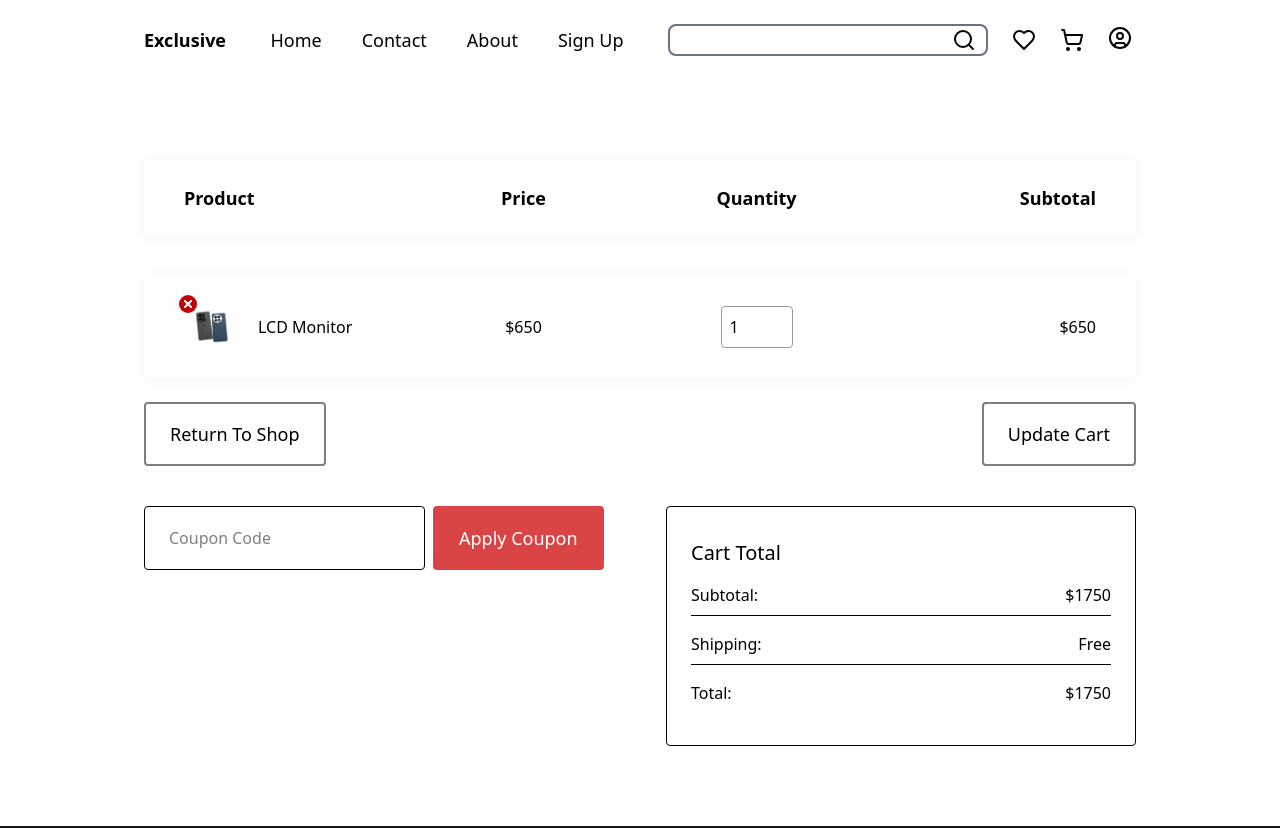
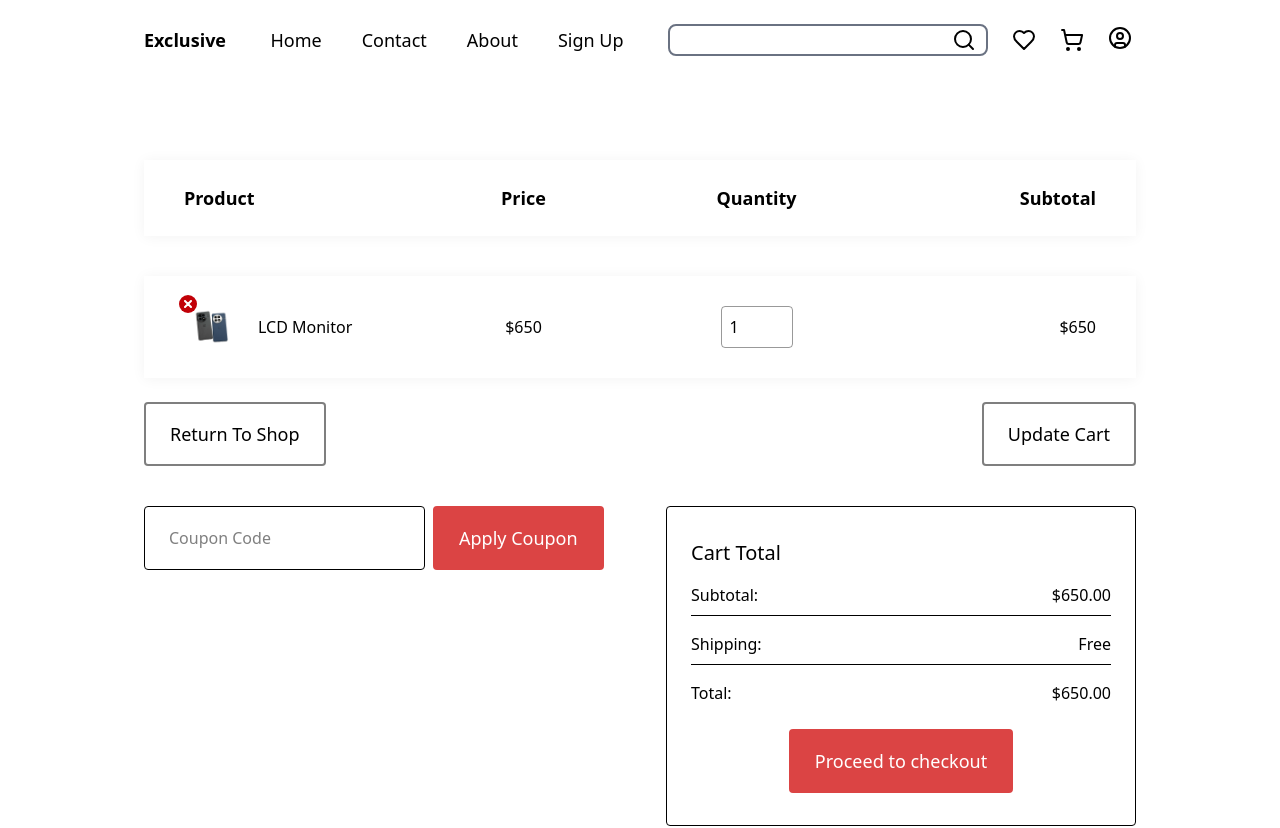
Before and after one commit to krish28-nep/Vortexis, a Next.js app: page /cart in a window 1280 px wide. Shown: the top 828 px of the page. Built offline with nearby package versions, Linux system fonts and the light colour scheme.

Commit message:
cart progression and button Component

```diff
--- a/app/cart/page.tsx
+++ b/app/cart/page.tsx
@@ -42,6 +42,11 @@ const Page = () => {
         console.log('Coupon applied');
         // Handle coupon logic here
     };
+
+    const subtotal = cartItems.reduce((acc, item) => acc + item.price * item.quantity, 0);
+    const shipping:number = subtotal > 0 ? 0 : 0; // you can make this dynamic, e.g., free over $100
+    const total = subtotal + shipping;
+
 
     return (
         <div className="cart-wrap pt-[80px]">
@@ -148,6 +153,7 @@ const Page = () => {
             </div>
 
             {/* subtotal */}
+            {/* Subtotal section with the fix */}
             <div className="cart-total-wrap flex gap-6 justify-between mt-10">
                 <form onSubmit={(e) => { e.preventDefault(); submitHandler(); }}>
                     <div className="coupon-wrap flex gap-2">
@@ -171,16 +177,25 @@ const Page = () => {
                     <div className="space-y-4">
                         <div className="flex justify-between border-b border-black pb-2">
                             <span>Subtotal:</span>
-                            <span className="price">$1750</span>
+                            <span className="price">${subtotal.toFixed(2)}</span>
                         </div>
                         <div className="flex justify-between border-b border-black pb-2">
                             <span>Shipping:</span>
-                            <span className="price">Free</span>
+                            <span className="price">{shipping === 0 ? 'Free' : `$${shipping.toFixed(2)}`}</span>
                         </div>
-                        <div className="flex justify-between  pb-2">
+                        <div className="flex justify-between pb-2">
                             <span>Total:</span>
-                            <span className="price">$1750</span>
+                            <span className="price">${total.toFixed(2)}</span>
                         </div>
+                    </div>
+                    <div className="btn-wrap flex justify-center mt-4">
+                        <ButtonComponents
+                            content="Proceed to checkout"
+                            bg_color="#DB4444"
+                            color="#fff"
+                            border_color="#DB4444"
+                            onClick={() => router.push('/')}
+                        />
                     </div>
                 </div>
             </div>
```
